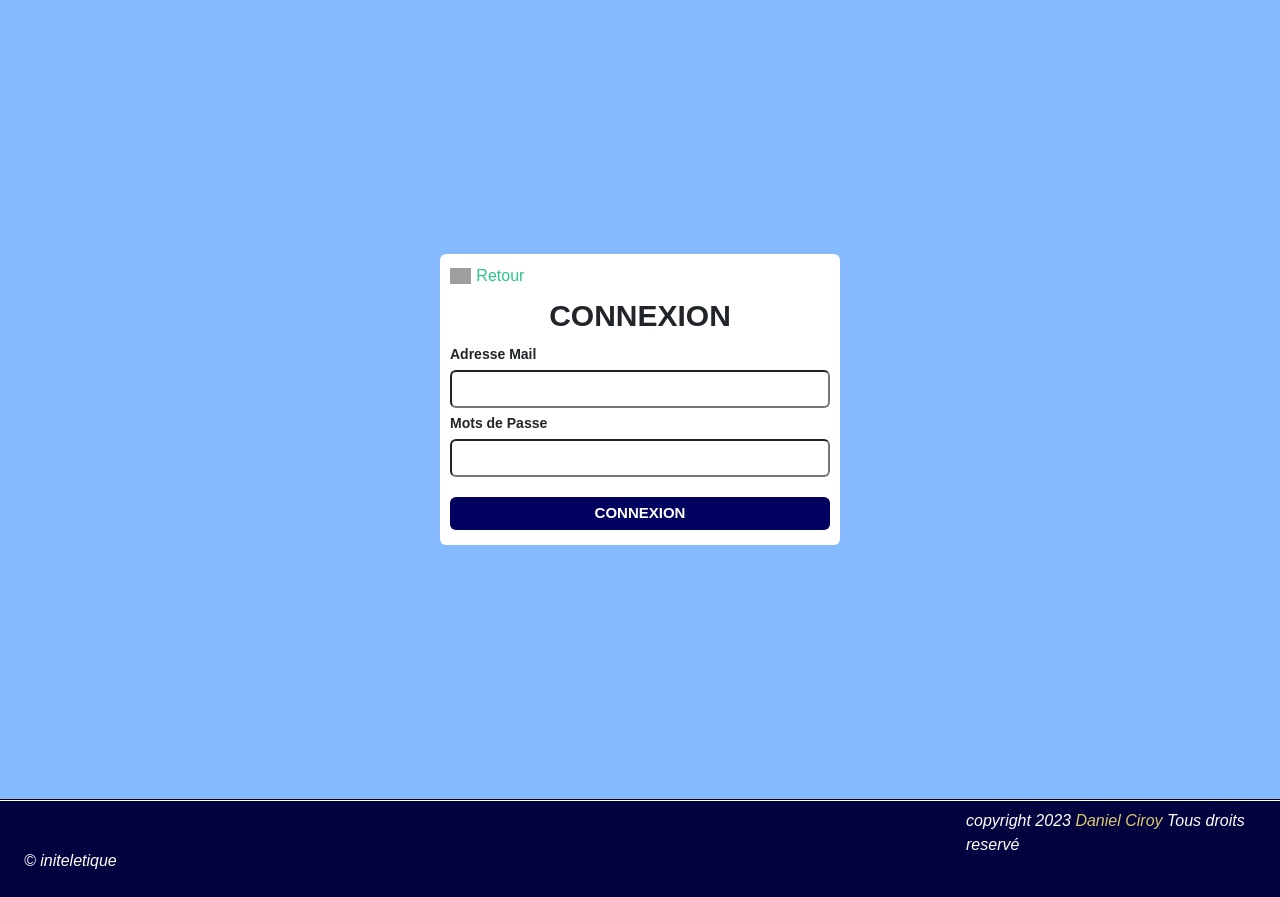
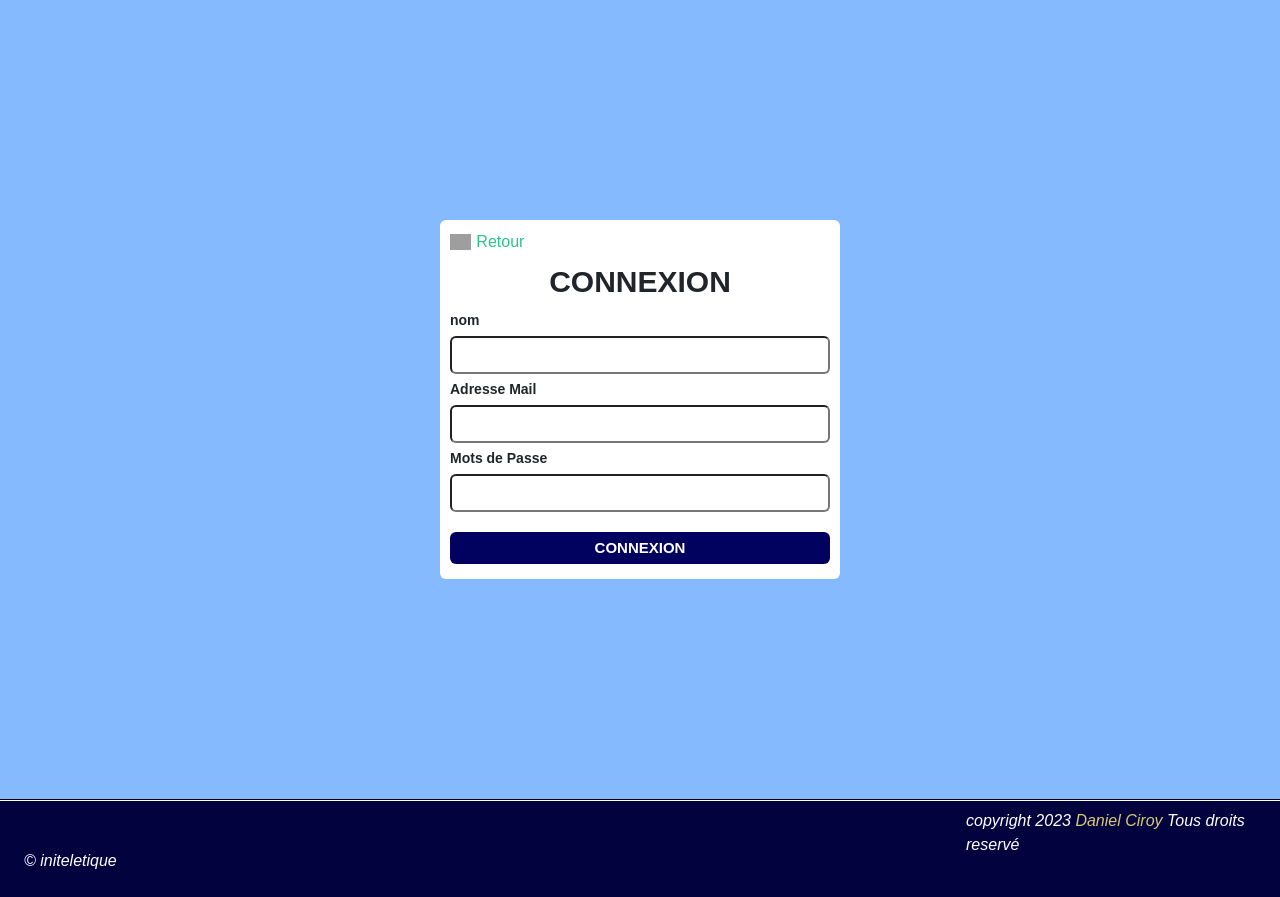
Before and after one commit to DanielCiroy/projet_sadock, a PHP site: page /connexion/index.php in a window 1280 px wide. Shown: the part 60-957 px from the top of the page. Run offline with PHP 8.4, Linux system fonts and the light colour scheme; grey boxes are pictures that could not be loaded.

Commit message:
suite cote user accueil

```diff
--- a/accueilUser.php
+++ b/accueilUser.php
@@ -83,7 +83,7 @@ if(!$_SESSION['mdp'] && !$_SESSION['email'] ){
         <div class="texte">
          <?php
                 //Ensuite on affiche le contenu de la variable session
-                echo "<p class ='message'> Bonjour " .  $_SESSION['nom'] . "</p>";
+                echo "<p class ='message'> Bonjour ".$_SESSION['nom'] . "</p>";
          ?>
 
             <h2>Bienvenu(e) sur Initelematique Open line!! </br>  Des cours 100% en ligne et un modèle pédagogique unique qui seront les clés de votre
--- a/connexion/index.php
+++ b/connexion/index.php
@@ -3,10 +3,12 @@
    session_start() ;
   if(isset($_POST['boutton-connexion'])){ // Si on clique sur le boutton , alors :
     //Nous allons verifiér les informations du formulaire
-    if(isset($_POST['email']) && isset($_POST['mdp'])) { //On verifie ici si l'utilisateur a rentré des informations
+    if(isset($_POST['nom']) && isset($_POST['email']) && isset($_POST['mdp'])) { //On verifie ici si l'utilisateur a rentré des informations
       //Nous allons mettres l'email et le mot de passe dans des variables
+      $nom = $_POST['nom'] ;
       $email = $_POST['email'] ;
       $mdp = $_POST['mdp'] ;
+
       $erreur = "" ;
        //Nous allons verifier si les informations entrée sont correctes
        //Connexion a la base de données
@@ -16,13 +18,14 @@
        $nom_base_données ="initelematique_open_line" ;
        $con = mysqli_connect($nom_serveur , $utilisateur ,$mot_de_passe , $nom_base_données);
        //requete pour selectionner  l'utilisateur qui a pour email et mot de passe les identifiants qui ont été entrées
-        $req = mysqli_query($con , "SELECT * FROM etudiants WHERE email = '$email' AND mdp ='$mdp' ") ;
+        $req = mysqli_query($con , "SELECT * FROM etudiants WHERE email = '$email' AND nom ='$nom' AND mdp ='$mdp' ") ;
         $num_ligne = mysqli_num_rows($req) ;//Compter le nombre de ligne ayant rapport a la requette SQL
         if($num_ligne > 0){
             header("Location:../accueilUser.php") ;//Si le nombre de ligne est > 0 , on sera redirigé vers la page bienvenu
             // Nous allons créer une variable de type session qui vas contenir l'email de l'utilisateur
             $_SESSION['email'] = $email ;
             $_SESSION['mdp']= $mdp;
+            $_SESSION['nom']=$nom;
         }else {//si non
             $erreur = "Adresse Mail ou Mots de passe incorrectes !";
         }
@@ -57,6 +60,8 @@
             }
             ?>
             <form action="" method="POST">  <!--on ne mets plus rien au niveau de l'action , pour pouvoir envoyé les données  dans la même page -->
+                <label>nom</label>
+                <input type="text" name="nom" required>
                 <label>Adresse Mail</label>
                 <input type="text" name="email" required>
                 <label >Mots de Passe</label>
--- /dev/null
+++ b/connexion/logoutuser.php
@@ -0,0 +1,5 @@
+<?php
+session_start();
+$_SESSION=array();
+session_destroy();
+header('location: connexion/index.php');
```
